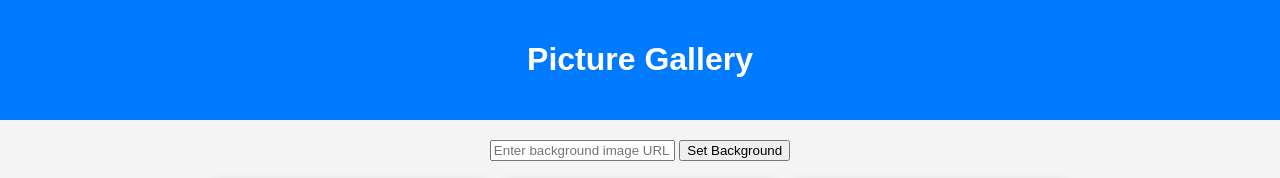
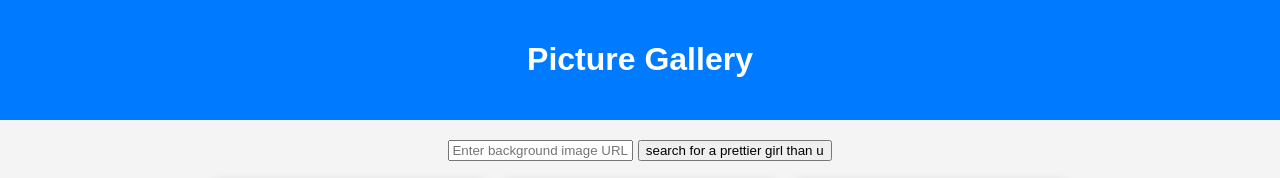
Before and after one commit to ANsREVOX/anna-will-u-be-my-valentine-2, a plain HTML site: page index.html in a window 1280 px wide. Shown: the top 178 px of the page. Drawn offline with Linux system fonts and the light colour scheme.

Commit message:
Update index.html

```diff
--- a/index.html
+++ b/index.html
@@ -1,7 +1,7 @@
 <!DOCTYPE html>
 <html>
 <head>
-    <title>Picture Gallery</title>
+    <title>some random pics</title>
     <style>
         body {
             font-family: Arial, sans-serif;
@@ -62,7 +62,7 @@
     <div class="container">
         <div id="bg-selector">
             <input type="text" id="background-url" placeholder="Enter background image URL">
-            <button onclick="changeBackground()">Set Background</button>
+            <button onclick="changeBackground()">search for a prettier girl than u</button>
         </div>
 
         <div class="gallery">
```
